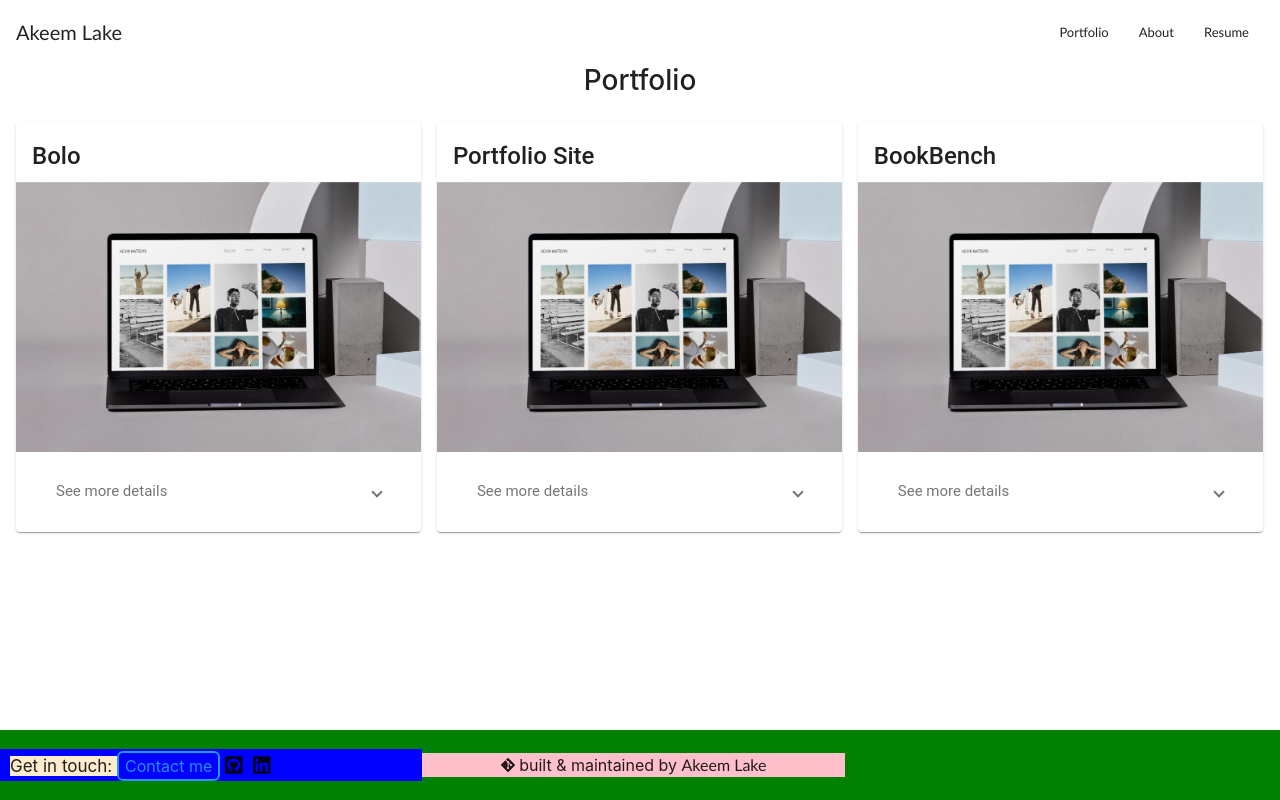
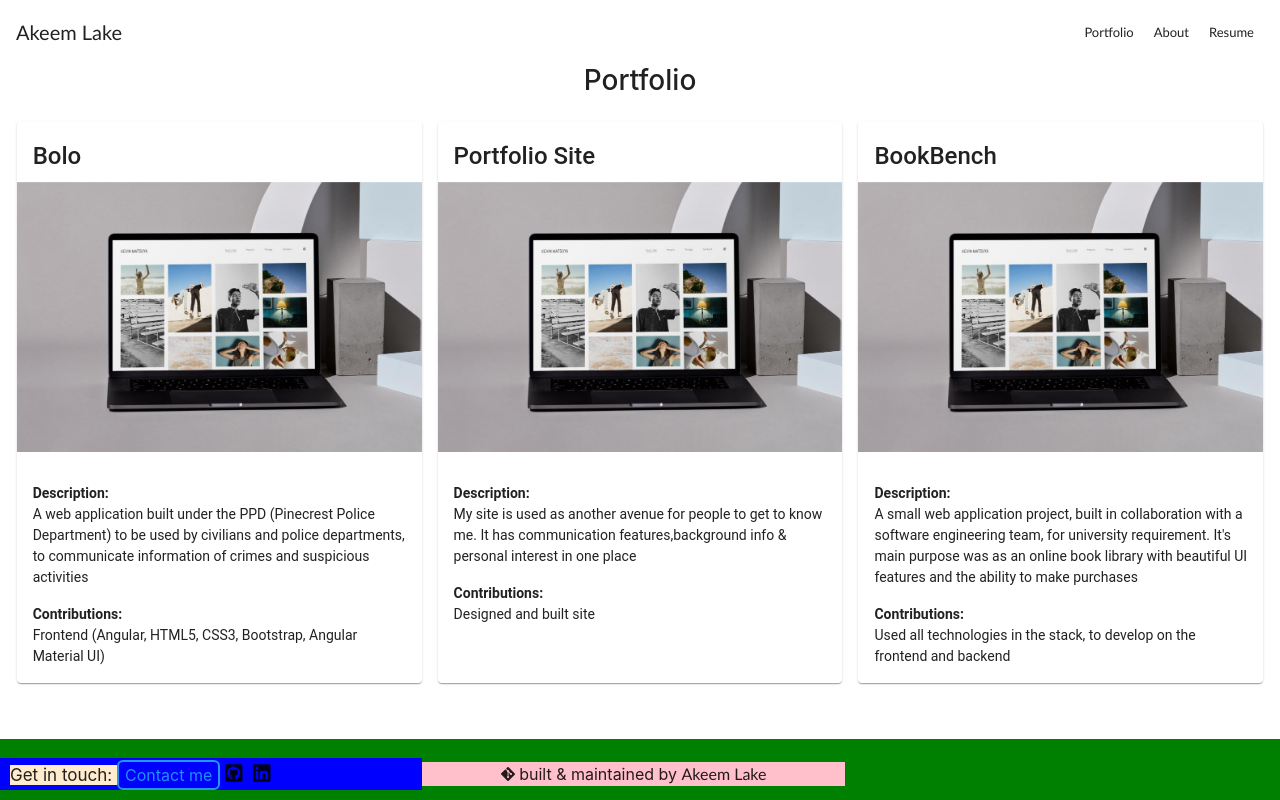
Before and after one commit to aalake/aalake.github.io, an Angular app: page /portfolio in a window 1280 px wide. Built offline with nearby package versions, Linux system fonts and the light colour scheme.

Commit message:
Completed the portfolio cards

```diff
--- a/src/app/app.component.css
+++ b/src/app/app.component.css
@@ -27,17 +27,41 @@ mat-sidenav-container {
   }
 
   .links{
-    /* font-family: "SF Mono","Fira Code","Fira Mono","Roboto Mono",monospace; */
     font-family: 'Gill Sans', 'Gill Sans MT', Calibri, 'Trebuchet MS', sans-serif;
-    /* color: lightcoral; */
     font-size: 13px; /* header nav links font size */
-
   }
 
   .links a{
-    padding: 15px;
-    /* margin: 10px; */
+    padding: 5px 0px;
+    margin: 10px;
+    /* background-color: khaki; */
+    position: relative;
   }
+
+  /* underline nav links below*/
+  .links a:hover {
+    color: #000;
+  }
+
+  .links a::before {
+    content: "";
+    position: absolute;
+    width: 100%;
+    height: 1px;
+    bottom: 15%;
+    left: 0;
+    background-color: #000;
+    visibility: hidden;
+    transform: scaleX(0);
+    transition: all 0.3s ease-in-out 0s;
+  }
+
+  .links a:hover::before {
+    visibility: visible;
+    transform: scaleX(1);
+  }
+
+  /* underline nav links above*/
 
   a, a:visited, a:hover, a:active{
     text-decoration: none;
--- a/src/app/portfolio/portfolio.component.css
+++ b/src/app/portfolio/portfolio.component.css
@@ -29,8 +29,6 @@ h3{
 } */
 
 
-
-
 img{
   margin-top: 0% !important;
 }
@@ -41,11 +39,12 @@ img{
   transition: all .5s ease;
   opacity: 0;
   position: absolute;
-  top: 200px;
+  /* top: 200px; */
+  top: 35%;
   left: 50%;
   transform: translate(-50%, -50%);
   -ms-transform: translate(-50%, -50%);
-  text-align: center;
+  /* text-align: center; */
 }
 
 .overlay:hover .image {
@@ -68,6 +67,29 @@ img{
 .overlay span{
   display: inline-block; /* prevent break between words in text span */
   border-radius: 5%;
-  margin: 0.5rem 0.5rem;
+  margin: 0.3rem 0.1rem;
   padding: 0.5rem 1.0rem;
 }
+/*
+@media only screen and (max-width: 600px) {
+  .text-center {
+    top: 170px;
+  }
+}
+*/
+
+@media only screen and (max-width: 800px) {
+  .text-center {
+    top: 30%;
+    line-height: 0;
+  }
+}
+
+
+@media only screen and (max-width: 300px) {
+  .overlay span{
+    align-items: center;
+    /* top:20%; */
+    margin: 2%;
+  }
+}
--- a/src/app/portfolio/portfolio.component.html
+++ b/src/app/portfolio/portfolio.component.html
@@ -1,28 +1,28 @@
 <h3>Portfolio</h3>
 <div class="portfolio-container">
-    <div fxLayout="row wrap" fxLayoutGap="16px grid">
+    <div fxLayout="row wrap" fxLayoutGap="16px grid" fxLayoutAlign="center"> <!---->
         <div fxFlex="25%" fxFlex.xs="100%" fxFlex.sm="50%" fxFlex.md="50%" fxFlex.lg="33.3%"  *ngFor="let project of projects">
 
 
-    <mat-card>
+    <mat-card fxFlex>
+      <!-- <mat-card> -->
         <mat-card-title>{{project.title}}</mat-card-title>
 
         <div class="overlay">
        <img mat-card-image src="assets/images/create-a-website-1000w.jpg" class="image" alt="Project photo">
-       <div class="text-center">
+       <div class="text-center" fxFlex fxLayout="row wrap" fxLayoutGap="5px">
         <span class="text" *ngFor="let item of project.techStack">{{item}}</span>
       </div>
         </div>
         <!-- <mat-divider><hr></mat-divider> -->
         <!-- <mat-divider></mat-divider> -->
 
-        <mat-card-content></mat-card-content>
-<mat-expansion-panel class="mat-elevation-z0">
-        <mat-expansion-panel-header>
+<!-- <mat-expansion-panel class="mat-elevation-z0">
+        <mat-expansion-panel-header> -->
             <!-- <mat-panel-title>
-              This is the expansion title
+              My title
             </mat-panel-title> -->
-             <mat-panel-description>
+             <!-- <mat-panel-description >
                See more details
             </mat-panel-description>
           </mat-expansion-panel-header>
@@ -30,8 +30,11 @@
          <span class="details-title">Description:</span><p>{{project.description}}</p>
          <span class="details-title">Contributions:</span><p>{{project.contributions}} </p>
 
-        </mat-expansion-panel>
-        <!-- <mat-card-content>{{project.description}}</mat-card-content> -->
+        </mat-expansion-panel> -->
+        <mat-card-content>
+          <span class="details-title">Description:</span><p>{{project.description}}</p>
+          <span class="details-title">Contributions:</span><p>{{project.contributions}} </p>
+        </mat-card-content>
 
          <!-- <mat-card-actions>
             <button mat-button [collapsed]="true" (click)="collapsed=true">
--- a/src/app/portfolio/portfolio.component.ts
+++ b/src/app/portfolio/portfolio.component.ts
@@ -25,7 +25,7 @@ export class PortfolioComponent implements OnInit {
   { title:'Portfolio Site',
   description: `My site is used as another avenue for people to get to know me.
   It has communication features,background info & personal interest in one place`,
-  techStack:['Angular','HTML5','CSS3','Material UI','Bootstrap',
+  techStack:['Angular','HTML5','CSS3','Material UI',
   'MySQL', 'Node','Express'],
   contributions:'Designed and built site'},
 
@@ -35,6 +35,7 @@ export class PortfolioComponent implements OnInit {
   an online book library with beautiful UI features and the ability to make purchases`,
   techStack:['PHP','HTML5','CSS3','MySQL','JavaScript','Apache'],
   contributions:'Used all technologies in the stack, to develop on the frontend and backend'}
+
 ]
   constructor() {  }
 
```
Also changed, not shown: src/app/app.component.html (+3 -5 lines), src/app/about/about.component.css (line endings or trailing spaces).
